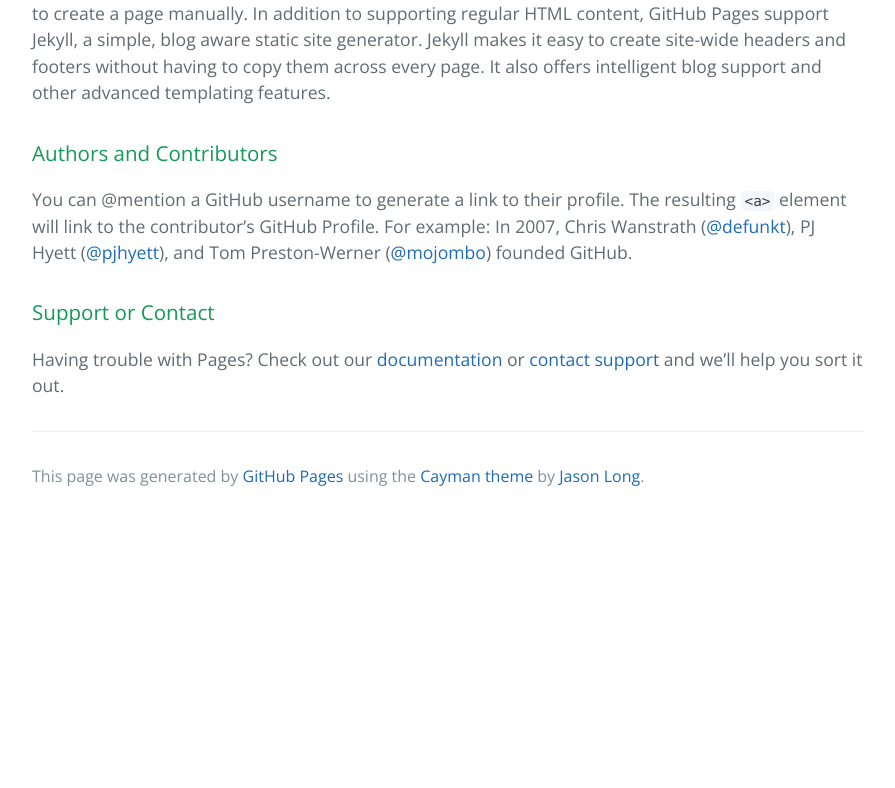
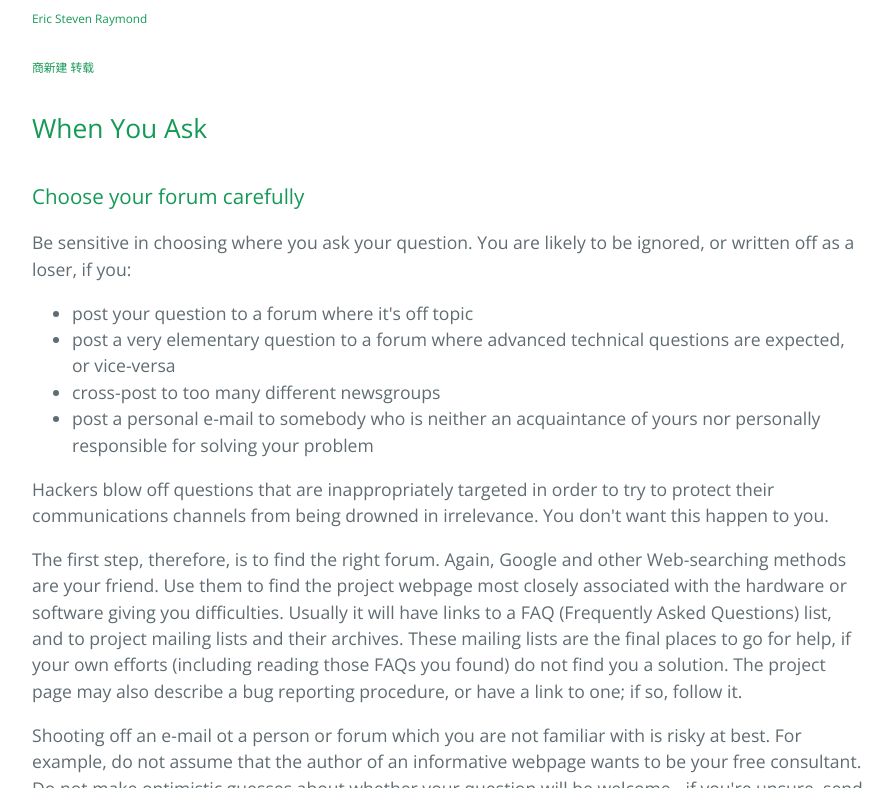
Before and after one commit to shangxinjian/shangxinjian.github.io, a plain HTML site: page index.html in a window 1280 px wide. Shown: the part 748-1536 px from the top of the page, without its empty margins (192-1087 px from the left). Before the commit the page ends 1268 px from the top, so only its background shows below. Drawn offline with nearby package versions, Linux system fonts and the light colour scheme.

Commit message:
Update index.html

```diff
--- a/index.html
+++ b/index.html
@@ -26,28 +26,36 @@
 
 <p>我大学学的是给水排水工程专业，硕士研究生读的市政工程专业，在编程方面，我的最大优势可能是我本科还取得了英语专业文学学士学位。在我看来，大家都可以学习编程，坚韧不拔的，持之以恒的坚持下去，用不了多久，我们都能做的很好。一起加油！</p>
 
-<h3>
-<a id="creating-pages-manually" class="anchor" href="#creating-pages-manually" aria-hidden="true"><span aria-hidden="true" class="octicon octicon-link"></span></a>为什么学习编程？</h3>
+<h1>How to Ask Questions the Smart Way</h1>
+<h6>Eric Steven Raymond</h6>
+<h6>商新建 转载</h6>
+  <h2>When You Ask</h2>
+  <h3>Choose your forum carefully</h3>
+    <p>Be sensitive in choosing where you ask your question. You are likely to be ignored, or written off as a loser, if you:</p>
+    <ul>
+      <li>post your question to a forum where it's off topic</li>
+      <li>post a very elementary question to a forum where advanced technical questions are expected, or vice-versa</li>
+      <li>cross-post to too many different newsgroups</li>
+      <li>post a personal e-mail to somebody who is neither an acquaintance of yours nor personally responsible for solving your problem</li>
+    </ul>
+    <p>Hackers blow off questions that are inappropriately targeted in order to try to protect their communications channels from being drowned in irrelevance. You don't want this happen to you.</p>
 
-<p>If you prefer to not use the automatic generator, push a branch named <code>gh-pages</code> to your repository to create a page manually. In addition to supporting regular HTML content, GitHub Pages support Jekyll, a simple, blog aware static site generator. Jekyll makes it easy to create site-wide headers and footers without having to copy them across every page. It also offers intelligent blog support and other advanced templating features.</p>
+    <p>The first step, therefore, is to find the right forum. Again, Google and other Web-searching methods are your friend. Use them to find the project webpage most closely associated with the hardware or software giving you difficulties. Usually it will have links to a FAQ (Frequently Asked Questions) list, and to project mailing lists and their archives. These mailing lists are the final places to go for help, if your own efforts (including reading those FAQs you found) do not find you a solution. The project page may also describe a bug reporting procedure, or have a link to one; if so, follow it.</p>
 
-<h3>
-<a id="authors-and-contributors" class="anchor" href="#authors-and-contributors" aria-hidden="true"><span aria-hidden="true" class="octicon octicon-link"></span></a>Authors and Contributors</h3>
+    <p>Shooting off an e-mail ot a person or forum which you are not familiar with is risky at best. For example, do not assume that the author of an informative webpage wants to be your free consultant. Do not make optimistic guesses about whether your question will be welcome - if you're unsure, send it elsewhere, or refrain from sending it at all.</p>
 
-<p>You can @mention a GitHub username to generate a link to their profile. The resulting <code>&lt;a&gt;</code> element will link to the contributor’s GitHub Profile. For example: In 2007, Chris Wanstrath (<a href="https://github.com/defunkt" class="user-mention">@defunkt</a>), PJ Hyett (<a href="https://github.com/pjhyett" class="user-mention">@pjhyett</a>), and Tom Preston-Werner (<a href="https://github.com/mojombo" class="user-mention">@mojombo</a>) founded GitHub.</p>
+    <p>When selecting a Web forum, newsgroup or mailing list, don't trust the name by itself too far; look for a FAQ or charter to verify your question is on topic.Read some of the back traffic before posting so you'll get a feel for how things are done there. In fact, it's a very good idea to do a keyword search for words relating to your problem on the newsgroup or mailing list archives before you post. It may find you an answer, and if not it will help you formulate a better question.</p>
 
-<h3>
-<a id="support-or-contact" class="anchor" href="#support-or-contact" aria-hidden="true"><span aria-hidden="true" class="octicon octicon-link"></span></a>Support or Contact</h3>
+    <p>Don't shotgun-blast all the available help channels at once, that's like yelling and irritates people. Step through them softly.</p>
 
-<p>Having trouble with Pages? Check out our <a href="https://help.github.com/pages">documentation</a> or <a href="https://github.com/contact">contact support</a> and we’ll help you sort it out.</p>
+    <p>Know what your topic is! One of the classic mistakes is asking questions about hte Unix or Windows programming interface in a forum devoted to a language or library or tool portable across both. If you don't understand why this is a blunder, you'd be best off not asking any questions at all until you get it.</p>
 
-      <footer class="site-footer">
+    <p>In general, questions to a well-selected public forum are more likely to get useful answers than equivalent questions to a private one. There are multiple reasons for this. One is simply the size of the pool of petential respondents. Another is the size of the audience; hackers would rather answer questions that educate many people than questions serving only a few.</p>
 
-        <span class="site-footer-credits">This page was generated by <a href="https://pages.github.com">GitHub Pages</a> using the <a href="https://github.com/jasonlong/cayman-theme">Cayman theme</a> by <a href="https://twitter.com/jasonlong">Jason Long</a>.</span>
-      </footer>
+    <p>Understandably, skilled hackers and authors of popular software are already receiving more than their fair share of mis-targeted messages. By adding to the flood, you could in extreme cases even be the straw that breaks the camel's back - quite afew times, contributors to popular projects have withdrawn their support because collateral damage in the form of useless e-mail traffic to their personal accounts became unbearable.</p>
 
-    </section>
-
-
+  <h2>Stack Overflow</h2>
+  <h3>Search, then ask on Stack Exchange</h3>
+    <p>In recent years, the Stack Exchange community of sites has emerged as a major resource for answering technical and other questions and is even the preferred forum for many open-source projects.</p>
   </body>
 </html>
```
